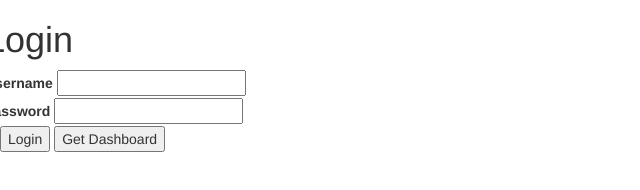
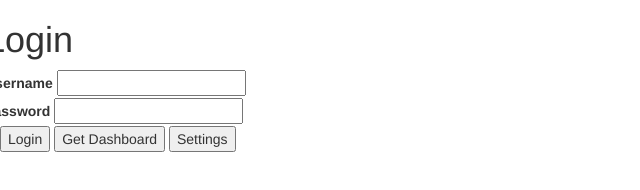
Before and after one commit to aliendris/NodeJS-JWT-Authentication-Test, a website: page index.html in a window 1280 px wide. Shown: the whole page, without its empty margins (0-640 px from the left). Drawn offline with nearby package versions, Linux system fonts and the light colour scheme.

Commit message:
Added protected settings rout

```diff
--- a/index.html
+++ b/index.html
@@ -28,6 +28,7 @@
       <div>
            <button onclick="login()">Login</button>
          <button onclick="getDashboard()">Get Dashboard</button>
+         <button onclick="getSettings()">Settings</button>
       </div>
 
     </main>
@@ -66,6 +67,24 @@
                 }
             });
         }
+
+        function getSettings() {
+            const token = localStorage.getItem('jwt');
+            axios.get('/api/settings', {
+                headers: {
+                    'Authorization': `Bearer ${token}`
+                }
+            }).then(res => {
+                if (res && res.data && res.data.success) {
+                    document.querySelector('h1.row').innerHTML = 'Settings';
+                    document.querySelector('main').innerHTML = res.data.myContent;
+                }
+            });
+        }
+
+
+
+
 </script>
 </body>
 </html>
```
Also changed, not shown: server.js (+8 -0 lines).
